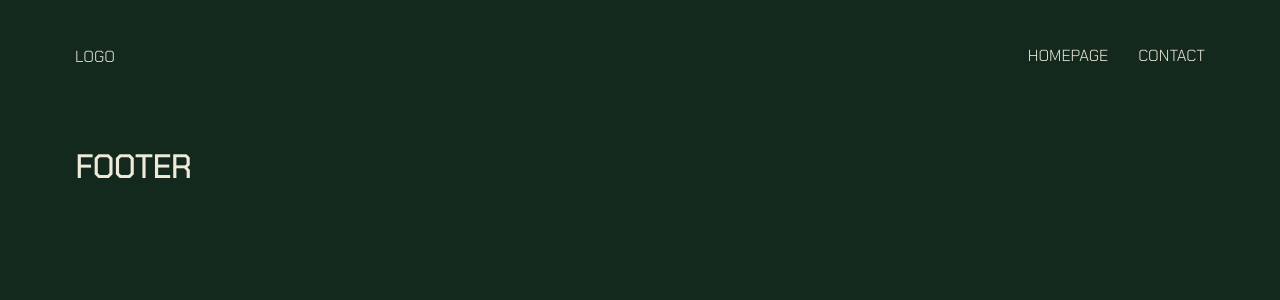
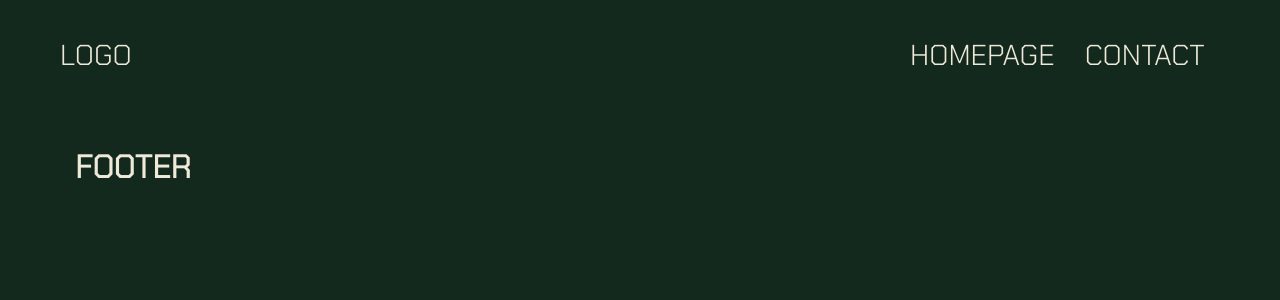
Before and after one commit to sergiik222/noit, a React (Create React App) app: page / in a window 1280 px wide. Shown: the top 300 px of the page. Built offline with nearby package versions, Linux system fonts and the light colour scheme.

Commit message:
Changing font size in header

```diff
--- a/src/components/header/header.styles.scss
+++ b/src/components/header/header.styles.scss
@@ -8,10 +8,11 @@
   background-color: var(--dark-color-1);
 
   .logo-container {
-    font-size: 1rem;
+    font-size: 1.8rem;
     height: 100%;
     width: 70px;
-    padding: 10px 15px;
+    display: flex;
+    align-items: center;
     color: var(--light-color-1);
   }
 
@@ -23,7 +24,7 @@
     justify-content: flex-end;
 
     .option {
-      font-size: 1rem;
+      font-size: 1.8rem;
       padding: 10px 15px;
       cursor: pointer;
       color: var(--light-color-1);
```
